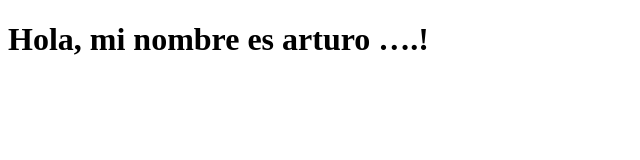
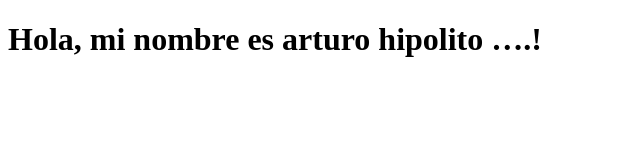
Before and after one commit to man456q/prueba7, a plain HTML site: page index.html in a window 1280 px wide. Shown: the whole page, without its empty margins (0-640 px from the left). Drawn offline with Linux system fonts and the light colour scheme.

Commit message:
agregue otro nombre

```diff
--- a/index.html
+++ b/index.html
@@ -6,7 +6,7 @@
 </head>
 
 <body>
-    <h1>Hola, mi nombre es arturo ….!</h1>
+    <h1>Hola, mi nombre es arturo hipolito ….!</h1>
 </body>
 
 </html>
```
